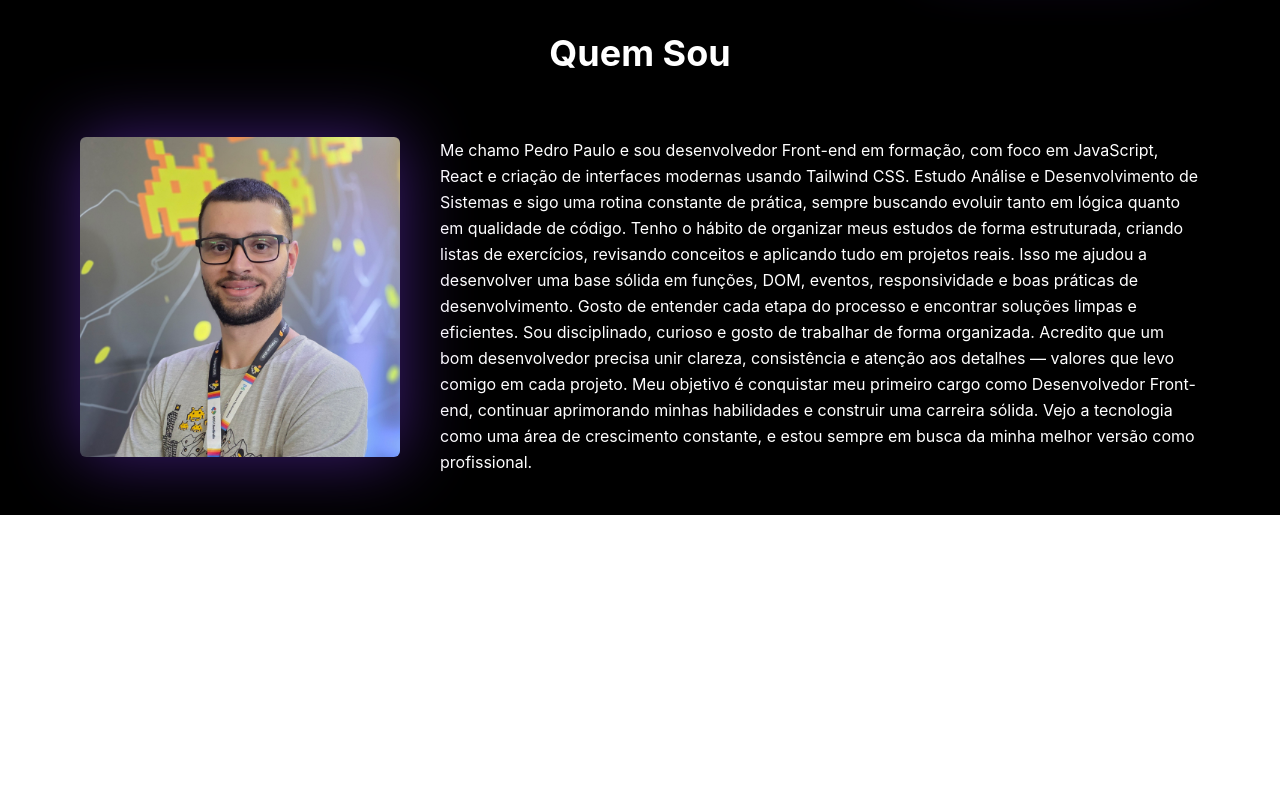
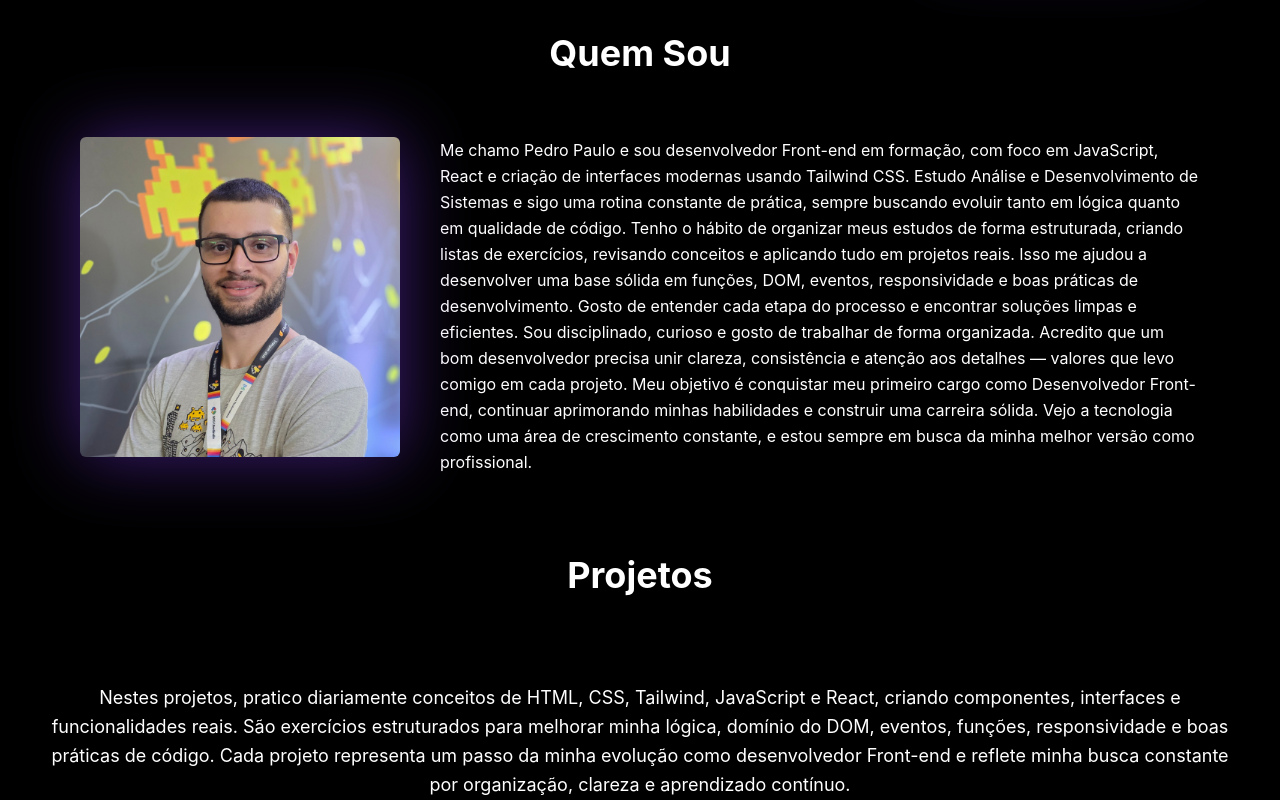
Before and after one commit to P3dr0PRR/Portif-lio, a React (Vite) app: page / in a window 1280 px wide. Shown: the part 466-1266 px from the top of the page. Before the commit the page ends 981 px from the top, so only its background shows below. Built offline with nearby package versions, Linux system fonts and the light colour scheme.

Commit message:
Adicionei a seção Projetos, falta adicionar os projetos de fato

```diff
--- a/src/Body/Body.jsx
+++ b/src/Body/Body.jsx
@@ -1,11 +1,13 @@
 import { About } from "../Body/About.jsx";
 import { QuemSou } from "../Body/QuemSou.jsx";
+import { Projetos } from "../Body/Projetos.jsx";
 
 export function Body() {
   return (
     <div className="flex flex-col">
       <About />
       <QuemSou />
+      <Projetos />
     </div>
   );
 }
--- /dev/null
+++ b/src/Body/Projetos.jsx
@@ -0,0 +1,21 @@
+export function Projetos() {
+  return (
+    <div>
+      <h2 className="text-4xl font-bold mb-6 text-white text-center mt-10">
+        Projetos
+      </h2>
+      <div className="flex flex-col md:flex-row w-full items-center justify-center md:justify-between px-6 md:px-20 gap-10">
+        // A adicionar
+      </div>
+      <h3 className="text-lg leading-relaxed text-white text-center mx-10 mt-10">
+        Nestes projetos, pratico diariamente conceitos de HTML, CSS, Tailwind,
+        JavaScript e React, criando componentes, interfaces e funcionalidades
+        reais. São exercícios estruturados para melhorar minha lógica, domínio
+        do DOM, eventos, funções, responsividade e boas práticas de código. Cada
+        projeto representa um passo da minha evolução como desenvolvedor
+        Front-end e reflete minha busca constante por organização, clareza e
+        aprendizado contínuo.
+      </h3>
+    </div>
+  );
+}
```
